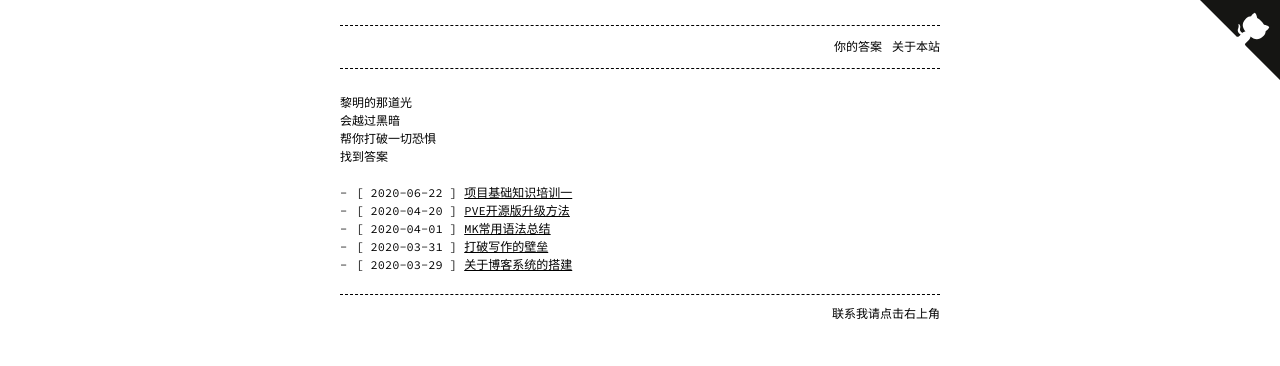
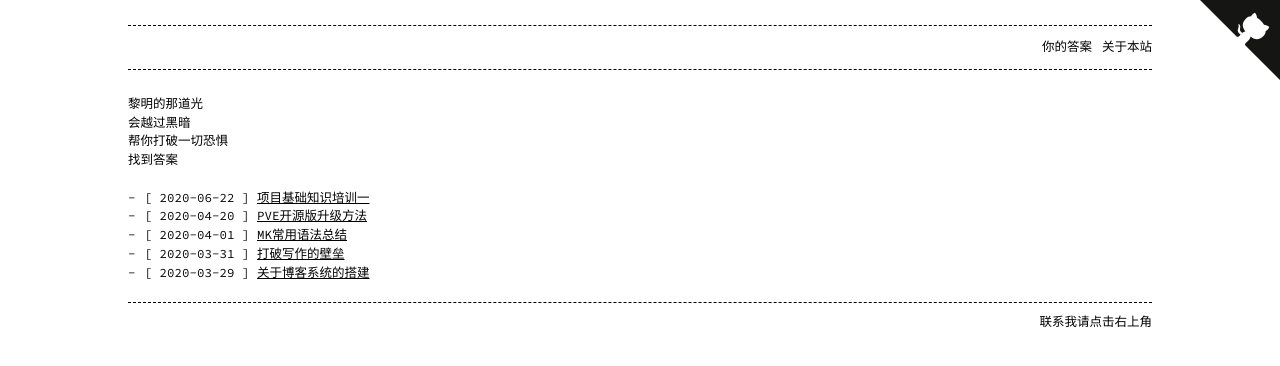
Before and after one commit to chldong/chldong.github.io, a Jekyll site: the page built from index.md, in a window 1280 px wide. Shown: the top 366 px of the page. Built offline with Jekyll 4.4.1, drawn with Linux system fonts in a browser that asks for light colours; a script that is not in the unit is left out.

Commit message:
宽度修改

```diff
--- a/_sass/base.scss
+++ b/_sass/base.scss
@@ -9,7 +9,7 @@
 $mobile-font-size:     12px !default;
 $base-line-height:     1.5 !default;
 $container-width:      90% !default;
-$container-max-width:  600px !default;
+$container-max-width:  1024px !default;
 
 /**
  * Global
@@ -20,7 +20,7 @@
 a { text-decoration: underline;  color: var(--link-color); }
 a:hover { color: var(--background-color); background-color: var(--base-color); }
 .primary-text { color: var(--primary-color); }
-@media only screen and (max-device-width: 1024px) { * { font-size: $mobile-font-size !important; } }
+@media only screen and (max-device-width: 500px) { * { font-size: $mobile-font-size !important; } }
 /*h1:before { content: "#";  margin-right: 9px; }
 h2:before { content: "##";  margin-right: 9px; }
 h3:before { content: "###";  margin-right: 9px; }
```
